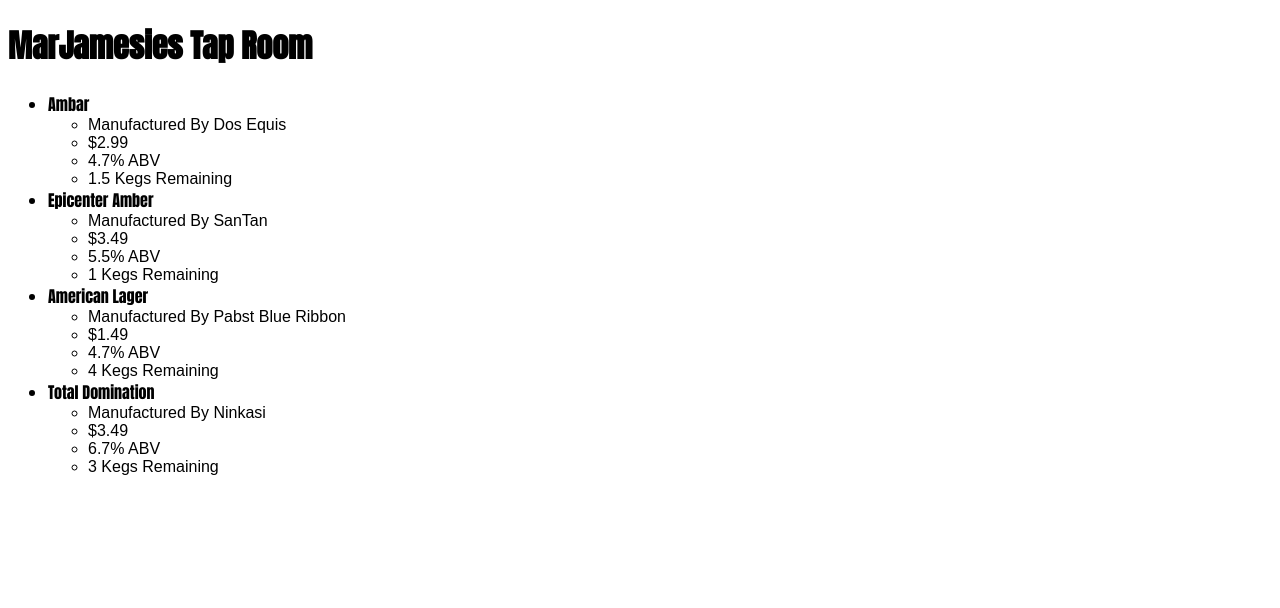
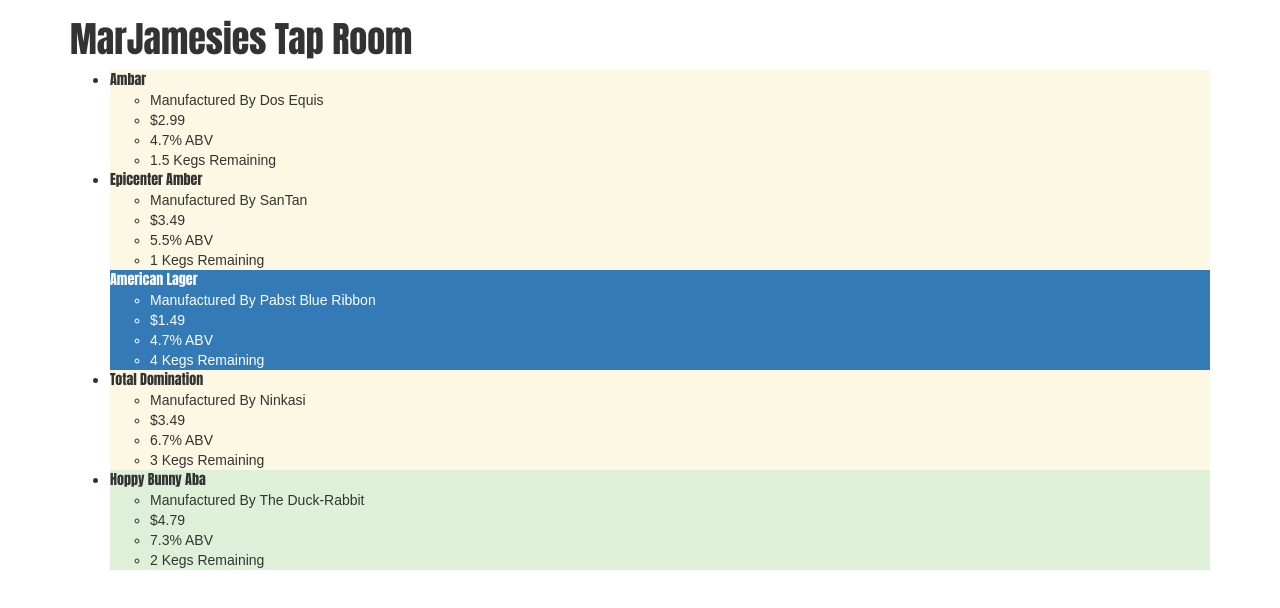
Before and after one commit to JPCodes/tap-room-angular2, an Angular app: page / in a window 1280 px wide. Shown: the top 608 px of the page. Built offline with nearby package versions, Linux system fonts and the light colour scheme.

Commit message:
added color coding for price

```diff
--- a/src/app/app.component.html
+++ b/src/app/app.component.html
@@ -1,2 +1,4 @@
-<h1>MarJamesies Tap Room</h1>
-<app-beer-stock></app-beer-stock>
+<div class="container">
+  <h1>MarJamesies Tap Room</h1>
+  <app-beer-stock></app-beer-stock>
+</div>
--- a/src/app/beer-stock/beer-stock.component.html
+++ b/src/app/beer-stock/beer-stock.component.html
@@ -1,5 +1,5 @@
 <ul>
-  <li class="unique-font" *ngFor="let currentKeg of kegs">{{currentKeg.name}}
+  <li class="unique-font" [class]="priceColor(currentKeg)" *ngFor="let currentKeg of kegs">{{currentKeg.name}}
     <ul>
       <li>Manufactured By {{currentKeg.brand}}</li>
       <li>${{currentKeg.price}}</li>
--- a/src/app/beer-stock/beer-stock.component.ts
+++ b/src/app/beer-stock/beer-stock.component.ts
@@ -11,6 +11,17 @@
     new Keg('Ambar', 'Dos Equis', 2.99, 4.7, 1.5),
     new Keg('Epicenter Amber', 'SanTan', 3.49, 5.5, 1),
     new Keg('American Lager', 'Pabst Blue Ribbon', 1.49, 4.7, 4),
-    new Keg('Total Domination', 'Ninkasi', 3.49, 6.7, 3)
+    new Keg('Total Domination', 'Ninkasi', 3.49, 6.7, 3),
+    new Keg('Hoppy Bunny Aba', 'The Duck-Rabbit', 4.79, 7.3, 2)
   ]
+
+  priceColor(currentKeg) {
+    if (currentKeg.price <= 2) {
+      return "bg-primary";
+    } else if (currentKeg.price > 2 && currentKeg.price <= 4) {
+      return "bg-warning";
+    } else if (currentKeg.price > 4) {
+      return "bg-success";
+    }
+  }
 }
--- a/src/index.html
+++ b/src/index.html
@@ -2,6 +2,7 @@
 <html>
 <head>
   <link href="https://fonts.googleapis.com/css?family=Anton" rel="stylesheet">
+  <link href="https://maxcdn.bootstrapcdn.com/bootstrap/3.3.7/css/bootstrap.min.css" rel="stylesheet">
   <meta charset="utf-8">
   <title>TapRoom</title>
   <base href="/">
```
